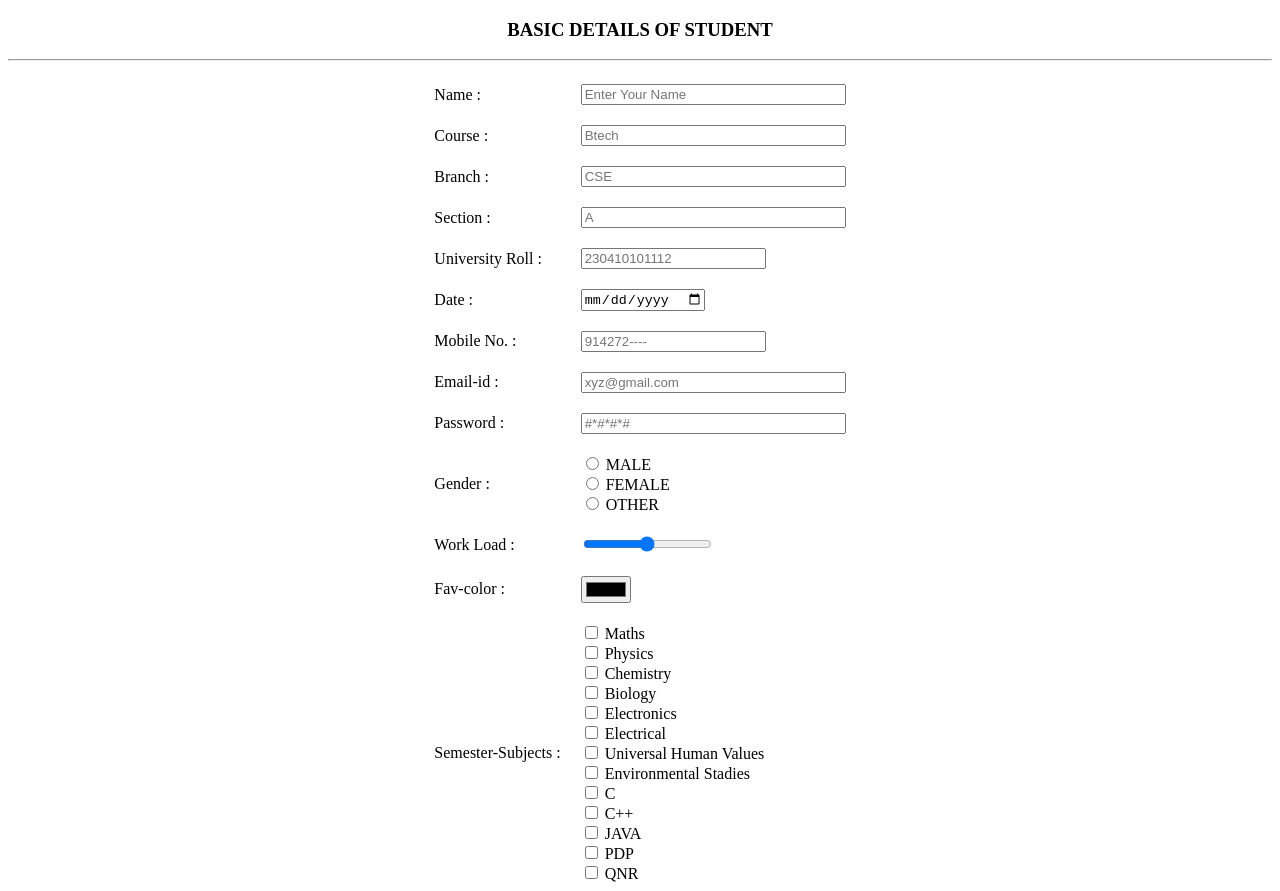
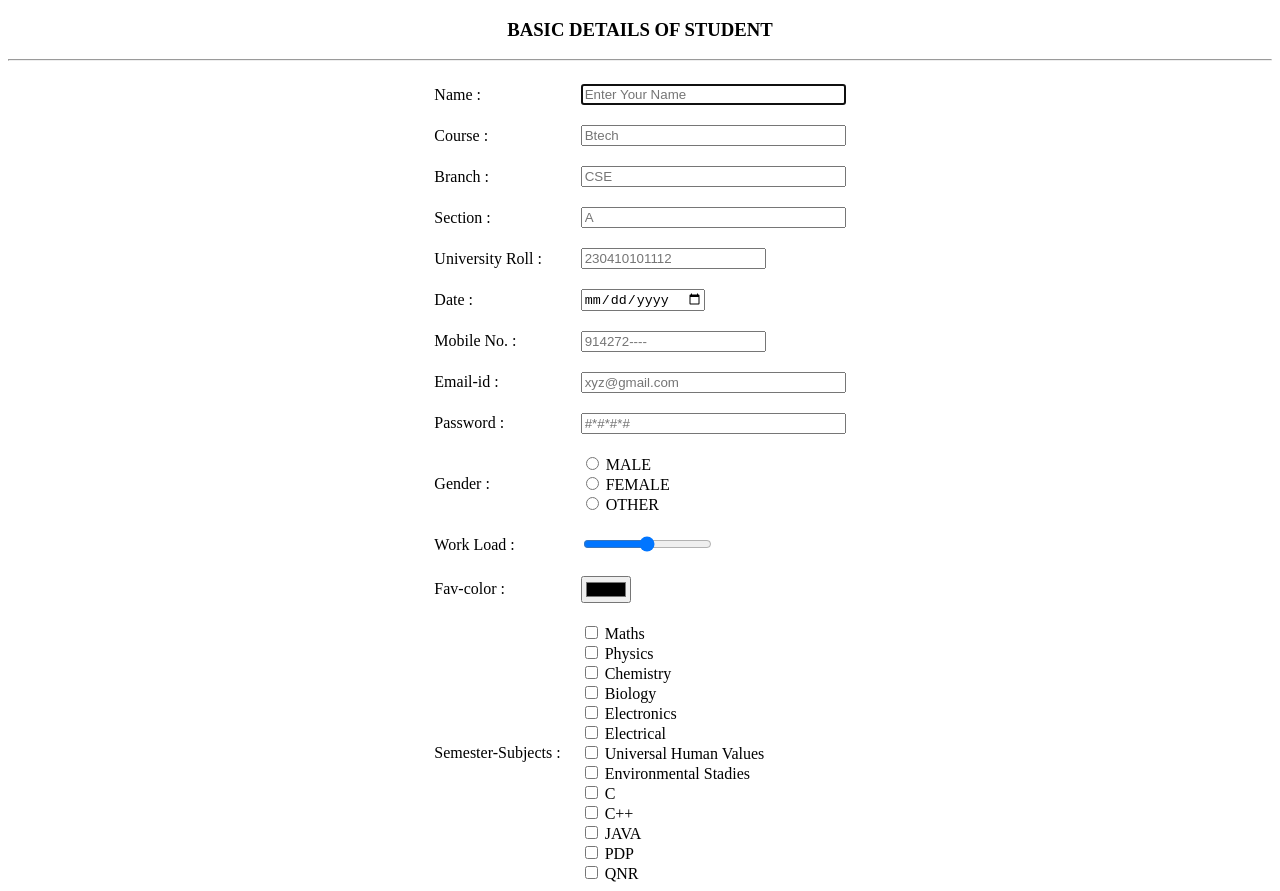
Before and after one commit to Prashantshekhar1405/forms-day6, a plain HTML site: page index.html in a window 1280 px wide. Shown: the top 891 px of the page. Drawn offline with Linux system fonts and the light colour scheme.

Commit message:
added autofocus

```diff
--- a/index.html
+++ b/index.html
@@ -16,7 +16,7 @@
                     <label for="Name"> Name :</label>
                 </td>
                 <td>
-                    <input type="text" id="Name" size="30" placeholder="Enter Your Name">
+                    <input type="text" id="Name" size="30" placeholder="Enter Your Name" autofocus>
                 </td>
             </tr>
             <tr>
@@ -48,7 +48,8 @@
                     <label for="Roll">University Roll :</label>
                 </td>
                 <td>
-                    <input type="number" id="Roll" size="30" placeholder="230410101112">                </td>
+                    <input type="number" id="Roll" size="30" placeholder="230410101112">
+                </td>
             </tr>
             <tr>
                 <td>
```
